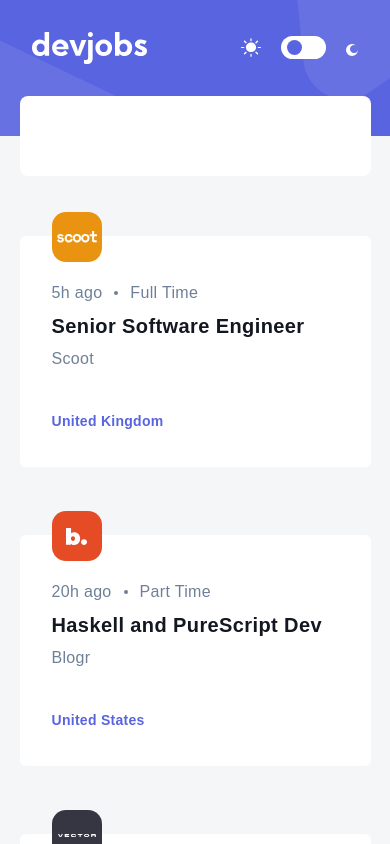
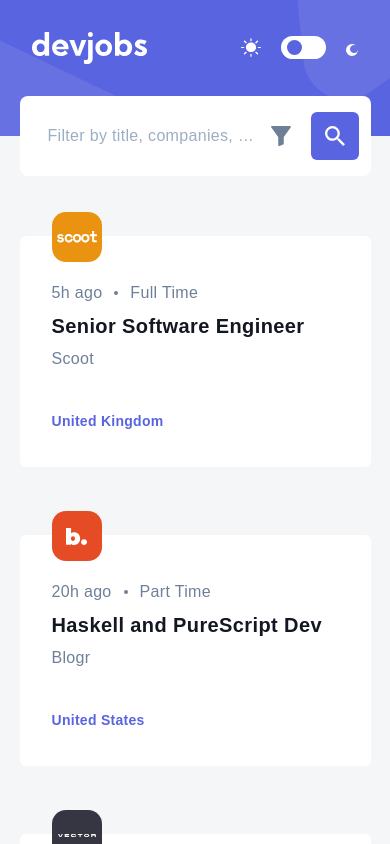
Before and after one commit to yehudz/devjobs-web-app, a Next.js app: page / in a window 390 px wide. Shown: the top 844 px of the page. Built offline with nearby package versions, Linux system fonts and the light colour scheme.

Commit message:
[DWA-12] Mobile search components implemented
## Task details
Mobile view should have available a search field, filter button and search button

```diff
--- a/components/ui/Button.tsx
+++ b/components/ui/Button.tsx
@@ -3,7 +3,7 @@ import styles from '../../styles/ui/button.module.scss';
 import { useEffect, useState } from "react";
 const Button: React.FC<ButtonProps> = ({
   children,
-  type
+  type,
 }) => {
   const [style, setStyle] = useState<any>()
   useEffect(()=> {
@@ -17,6 +17,9 @@ const Button: React.FC<ButtonProps> = ({
       case 'dark':
         setStyle(styles.dark)
         break
+      case 'icon':
+        setStyle(style.iconBtn)
+        break;
     }
   }, [])
   return(
@@ -24,8 +27,13 @@ const Button: React.FC<ButtonProps> = ({
       className={`
         ${styles.container}
         ${style}
-        rounded-lg
+        flex
+        justify-center
+        items-center
+        rounded-md
         font-bold
+        min-w-[48px]
+        md:min-w-[141px]
       `}
     >
       {children}
--- /dev/null
+++ b/components/ui/SearchFilterComp.tsx
@@ -0,0 +1,71 @@
+import Button from "./Button"
+import SearchInput from "./SearchInput"
+
+const SearchFilterComp: React.FC = ()=> {
+  return(
+    <div
+      className="
+        flex
+        items-center
+        justify-between
+        w-full
+      "
+    >
+      <div
+        className="
+          search
+        "
+      >
+        <SearchInput
+          placeholder="Filter by title, companies, expertise..."
+          icon="assets/desktop/icon-search.svg"
+        />
+      </div>
+      <div
+        className="
+          filter
+          hidden
+          md:block
+        "
+      >
+        <SearchInput
+          placeholder="Filter by title, companies, expertise..."
+          icon="assets/mobile/icon-filter.svg"
+        />
+      </div>
+      <div
+        className="
+          right-container
+          flex
+          flex-row
+          items-center
+          gap-5
+        "
+      >
+        <div
+          className="
+            filter-btn
+            md:hidden
+            cursor-pointer
+          "
+        >
+          <img
+            src="assets/mobile/icon-filter.svg"
+            alt="Filter"
+          />
+        </div>
+        <Button
+          type="primary"
+        >
+          <img
+            className="search-icon w-5"
+            src="assets/desktop/icon-search.svg"
+            alt="Search button"
+          />
+        </Button>
+      </div>
+    </div>
+  )
+}
+
+export default SearchFilterComp
--- a/components/ui/SearchInput.tsx
+++ b/components/ui/SearchInput.tsx
@@ -26,7 +26,9 @@ const SearchInput: React.FC<InputProps> = ({
           w-full
           bg-transparent
           placeholder-gray
+          font-light
           dark:placeholder-light-grey
+          truncate
         "
         placeholder={placeholder}
       />
--- a/components/ui/SecondaryTopBar.tsx
+++ b/components/ui/SecondaryTopBar.tsx
@@ -1,21 +1,26 @@
+import SearchFilterComp from "./SearchFilterComp"
+
 const SecondaryTopBar: React.FC = ()=> {
   return(
     <div
       data-testid="secondary-top-bar-container"
       className="
+        flex
+        items-center
         relative
         h-[80px]
         w-full
         max-w-[90%]
         xl:max-w-[1100px]
         mx-auto
+        p-3
         mt-[-40px]
         bg-white
         dark:bg-very-dark-blue
         rounded-lg
       "
     >
-
+      <SearchFilterComp />
     </div>
   )
 }
--- a/styles/globals.css
+++ b/styles/globals.css
@@ -46,6 +46,9 @@ h4 {
   background-size: cover;
   background-repeat: no-repeat;
 }
+.search-icon {
+  filter: brightness(0) invert(1);
+}
 
 @media screen and (min-width: 768px) {
   .topbar {
--- a/styles/ui/button.module.scss
+++ b/styles/ui/button.module.scss
@@ -1,7 +1,6 @@
 @use '../variables';
 
 .container {
-  min-width: 141px;
   height: 48px;
 }
 
--- a/typings/common.types.ts
+++ b/typings/common.types.ts
@@ -1,6 +1,7 @@
 export type ButtonProps = {
-  children: string,
+  children: JSX.Element | string,
   type: string
+  icon?: string
 };
 
 export type InputProps = {
```
